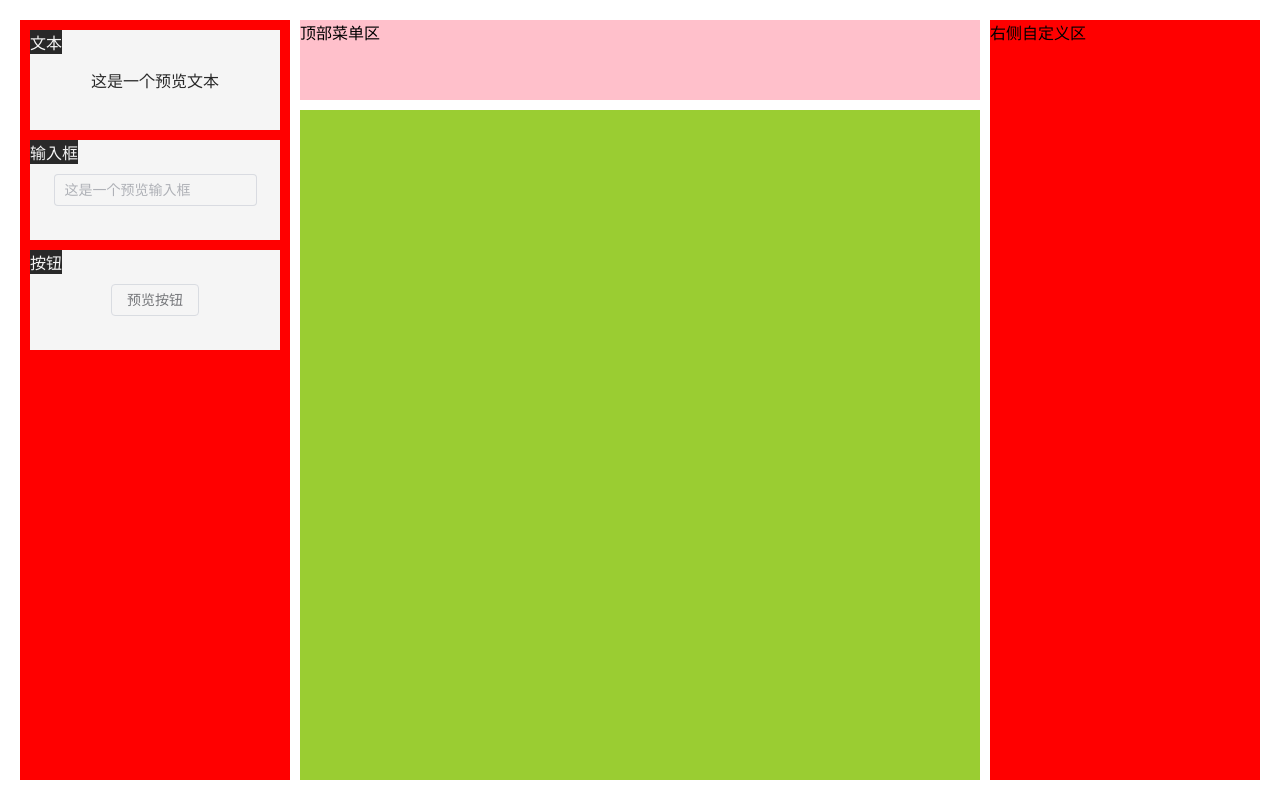
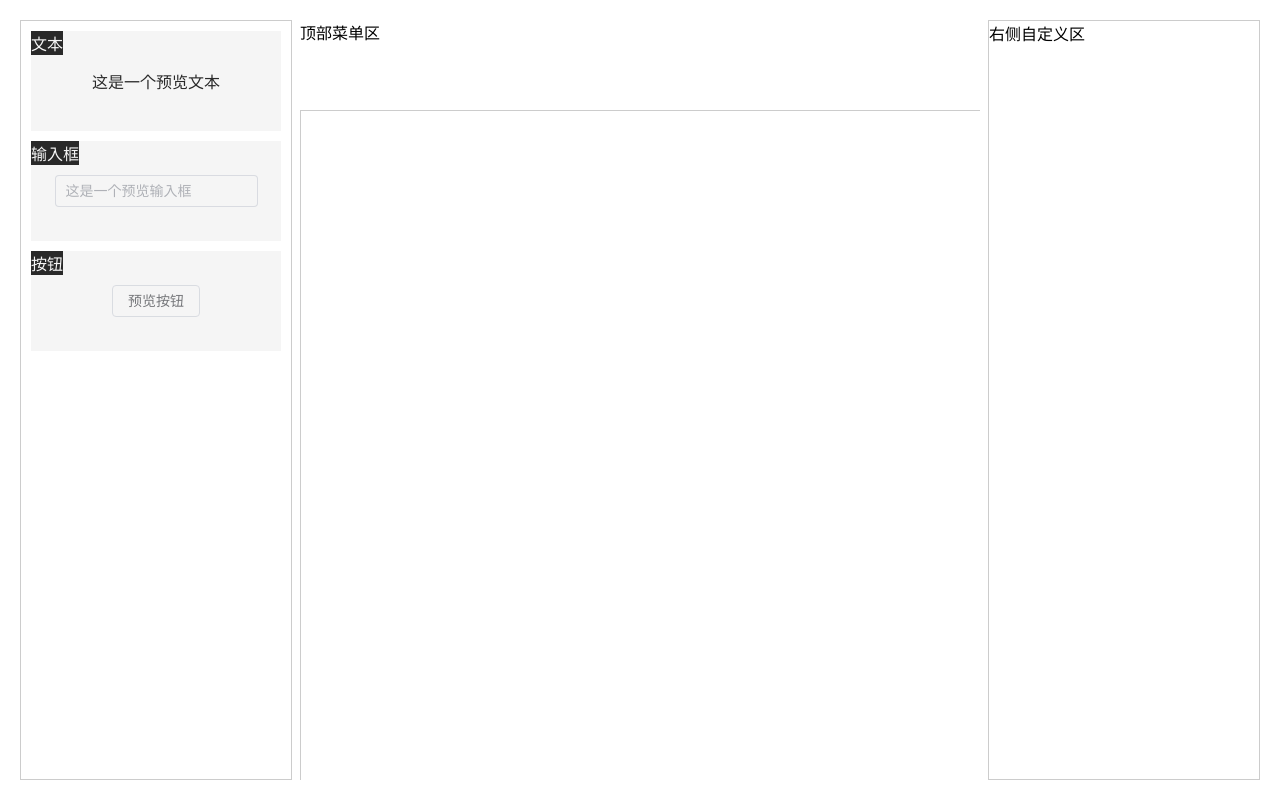
Before and after one commit to tpx0509/vue3-editor, a Vue app: page / in a window 1280 px wide. Built offline with nearby package versions, Linux system fonts and the light colour scheme.

Commit message:
feat(comment): add comment

```diff
--- a/src/data.json
+++ b/src/data.json
@@ -1,6 +1,6 @@
 {
     "container": {
-        "width": 800,
+        "width": 950,
         "height": 800
     },
     "blocks": [
--- a/src/packages/editor.scss
+++ b/src/packages/editor.scss
@@ -6,7 +6,7 @@
         top:0;
         bottom: 0;
         width: 270px;
-        background-color: red;
+        border: 1px solid #ccc;
     }
     &-left{
         left:0;
@@ -51,7 +51,6 @@
         left: 280px;
         right: 280px;
         height: 80px;
-        background-color: pink;
     }
     &-container {
         padding: 90px 280px 0;
@@ -63,7 +62,7 @@
         }
         &__content {
             position: relative;
-            background-color: yellowgreen;
+            border:1px solid #ccc;
         }
     }
 }
--- a/src/packages/useBlockDragger.ts
+++ b/src/packages/useBlockDragger.ts
@@ -123,6 +123,8 @@ export function useBlockDragger(data:ComputedRef<{
             if(Math.abs(t - top) < 5) {
                 x = s // 线要显示的位置
                 // 实现快速和这个元素贴在一起
+                // startY下面计算durX的时候会减掉 (所以这里加上)
+                // startTop最终计算top赋值的时候会加上（所以这里减掉）
                 moveY = dragState.startY - dragState.startTop + t
                 break; // 找到一根线后就跳出循环
             }
@@ -134,6 +136,7 @@ export function useBlockDragger(data:ComputedRef<{
                 y = s // 线要显示的位置
 
                 // 实现快速和这个元素贴在一起
+                // 原理同上
                 moveX = dragState.startX - dragState.startLeft + l
                 break;
             }
```
